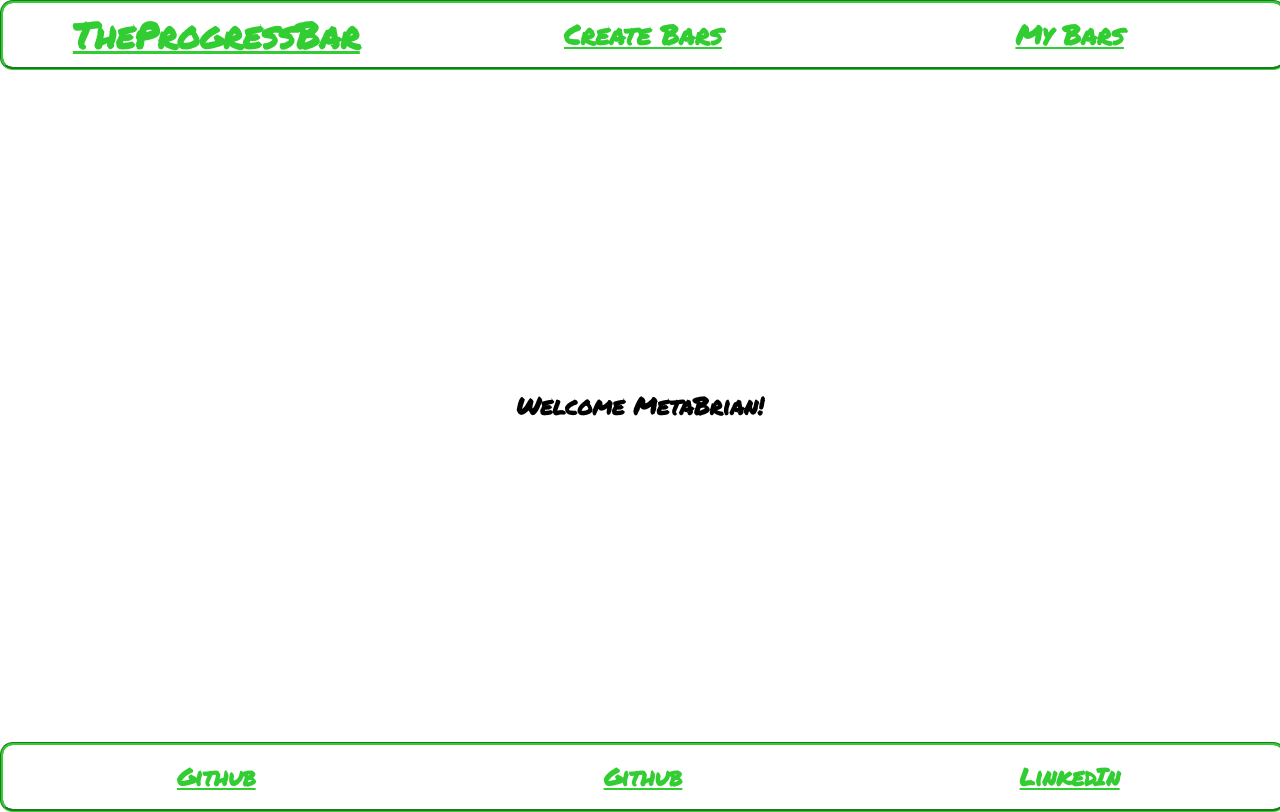
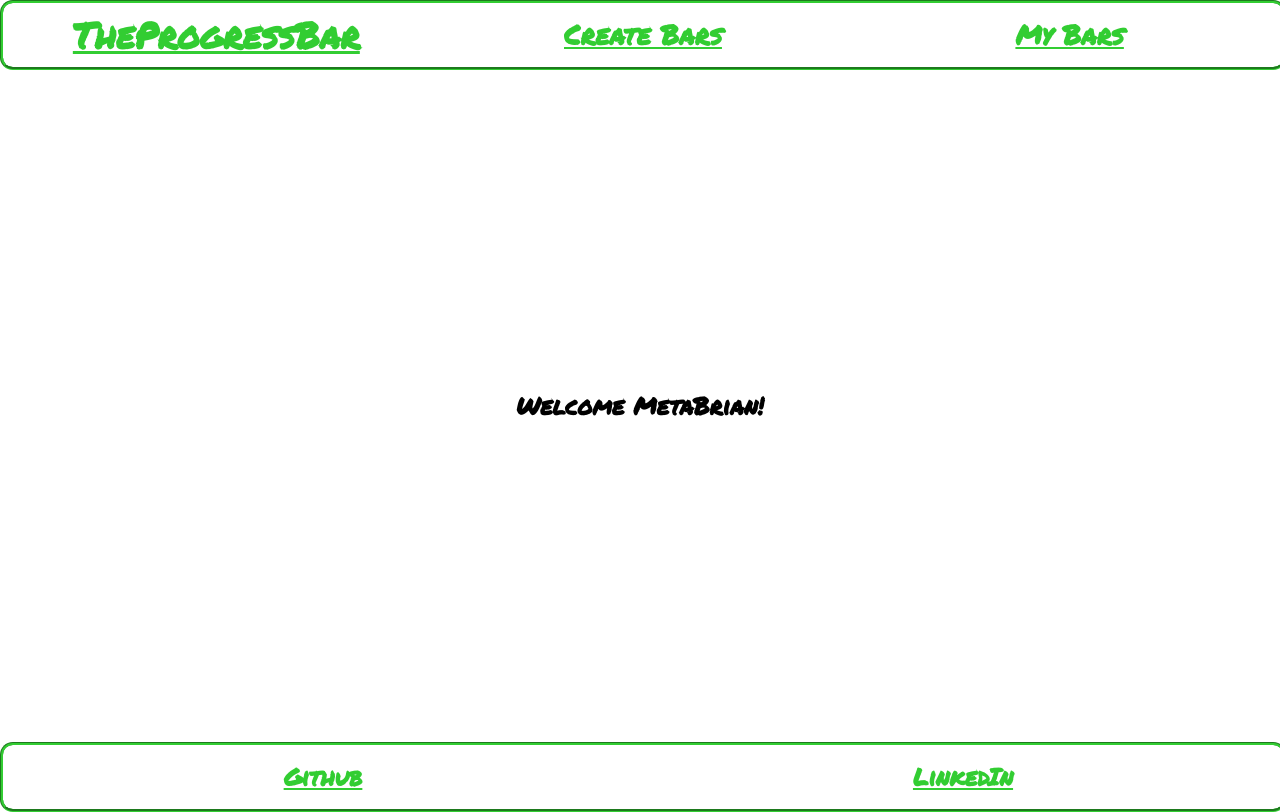
Before and after one commit to MetaBrian/TheProgressBar, a React (Vite) app: page / in a window 1280 px wide. Built offline with nearby package versions, Linux system fonts and the light colour scheme.

Commit message:
removed test change of the cleanBar branch

```diff
--- a/src/components/Footer.tsx
+++ b/src/components/Footer.tsx
@@ -5,7 +5,6 @@ function Footer() {
     return (
         <div className='footer'>
             <a className="footerLinks" target='_blank' href='https://github.com/MetaBrian'><h2>Github</h2></a>
-            <a className="footerLinks" target='_blank' href='https://github.com/MetaBrian'><h2>Github</h2></a>
             <a className="footerLinks" target='_blank' href='https://www.linkedin.com/in/leonardo-brian-campos/'><h2>LinkedIn</h2></a>
         </div>
     )
```
